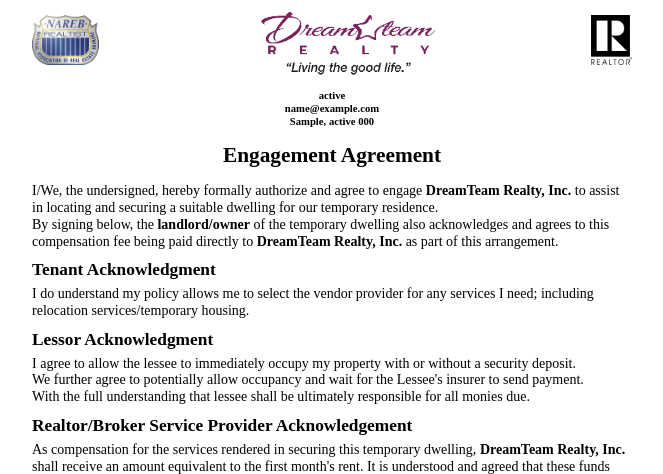
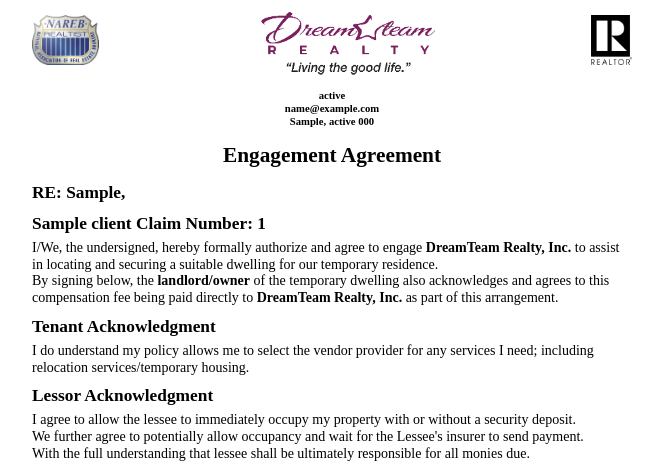
Before and after one commit to ya1-oa/mit_app, a Django app: template docsAppR/templates/account/short_term.html in a window 1280 px wide. Shown: the top 474 px of the page, without its empty margins (308-971 px from the left). Run offline with Django 5.2, Linux system fonts and the light colour scheme; the template is opened without the code that fills it: most values are stand-ins (such as "Sample title", 1, 10 or a date in 2020).

Commit message:
Update short_term.html updated engagement

```diff
--- a/docsAppR/templates/account/short_term.html
+++ b/docsAppR/templates/account/short_term.html
@@ -129,6 +129,9 @@
 
         <h1>Engagement Agreement</h1>
 
+        <h3>RE: {{ client.pOwner }}, </h3>
+        <h3>{{ client.insuranceCo_Name}} Claim Number: {{ client.claimNumber}}</h3>
+
         <p>I/We, the undersigned, hereby formally authorize and agree to engage <span class="highlight">DreamTeam Realty, Inc.</span> to assist in locating and securing a suitable dwelling for our temporary residence.
 
         <p>By signing below, the <span class="highlight">landlord/owner</span> of the temporary dwelling also acknowledges and agrees to this compensation fee being paid directly to <span class="highlight">DreamTeam Realty, Inc.</span> as part of this arrangement.</p>
```
